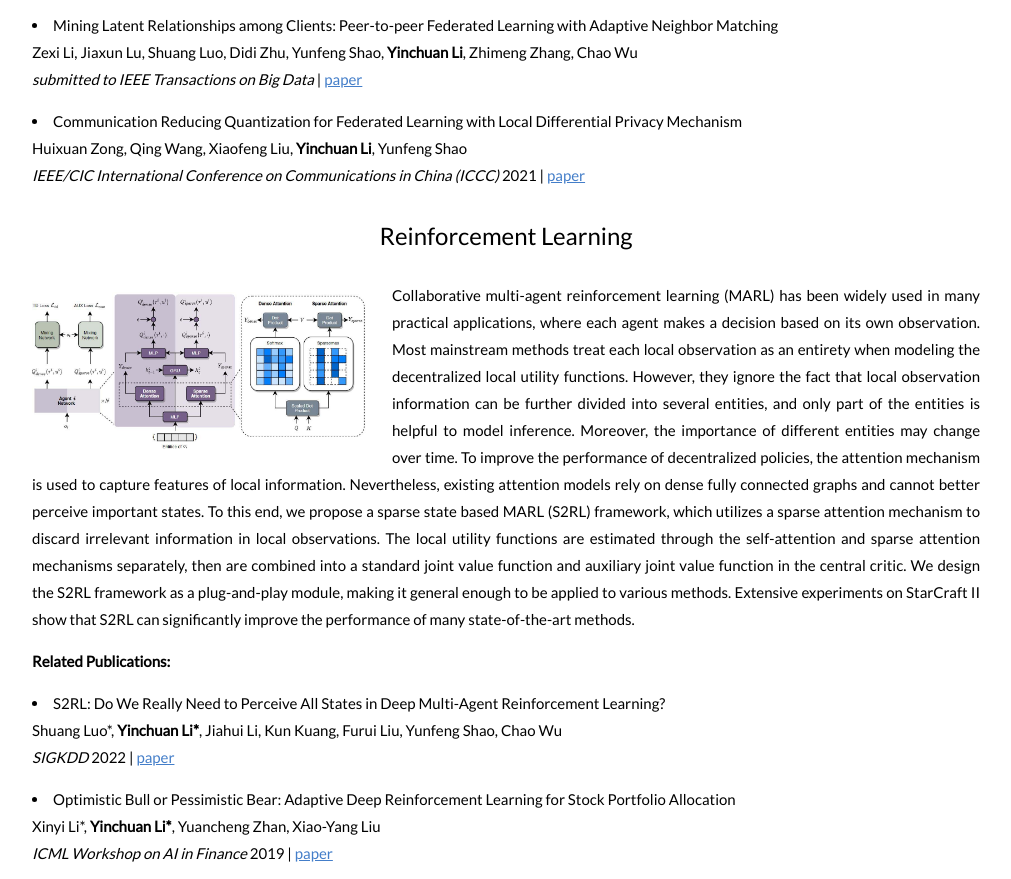
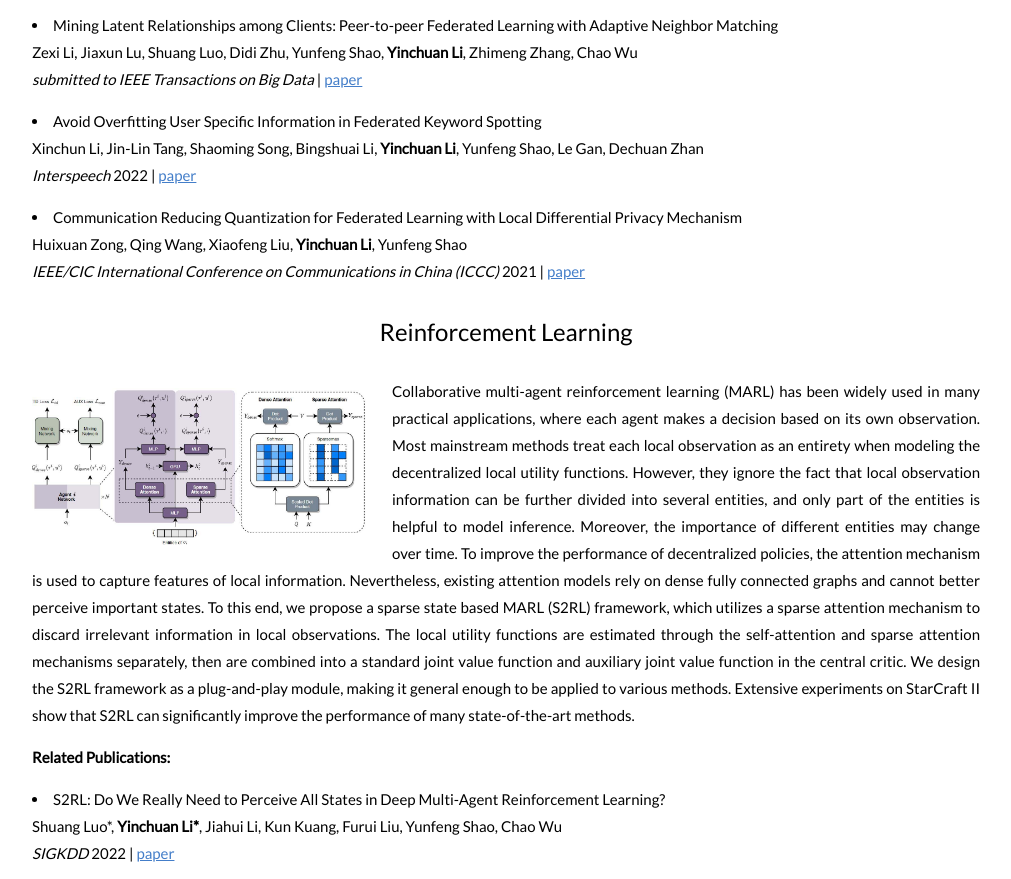
Before and after one commit to YinchuanLl/YinchuanLl.github.io, a plain HTML site: page project.html in a window 1280 px wide. Shown: the part 1241-2120 px from the top of the page, without its empty margins (134-1145 px from the left). Drawn offline with nearby package versions, Linux system fonts and the light colour scheme; a script that the page names is missing.

Commit message:
Update project.html

```diff
--- a/project.html
+++ b/project.html
@@ -169,6 +169,14 @@
         Zexi Li, Jiaxun Lu, Shuang Luo, Didi Zhu, Yunfeng Shao, <strong>Yinchuan Li</strong>, Zhimeng Zhang, Chao Wu
         <br>
         <em>submitted to IEEE Transactions on Big Data</em> | <a style="color: #447ec9" href="https://arxiv.org/pdf/2203.12285.pdf">paper</a>
+        </p>
+
+	<p>
+        <li>Avoid Overfitting User Specific Information in Federated Keyword Spotting
+        <br>
+        Xinchun Li, Jin-Lin Tang, Shaoming Song, Bingshuai Li, <strong>Yinchuan Li</strong>, Yunfeng Shao, Le Gan, Dechuan Zhan
+        <br>
+        <em>Interspeech</em> 2022 | <a style="color: #447ec9" href="https://arxiv.org/pdf/2206.08864.pdf">paper</a>
         </p>
 
         <p>
```
